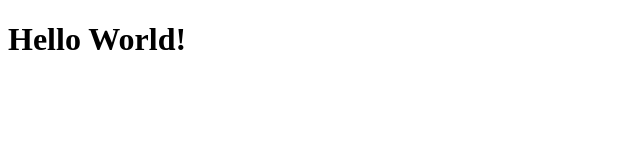
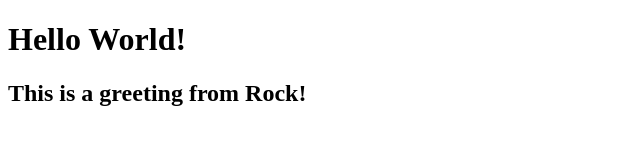
Before and after one commit to heyaus/heyaus.github.io, a plain HTML site: page index.html in a window 1280 px wide. Shown: the whole page, without its empty margins (0-640 px from the left). Drawn offline with Linux system fonts and the light colour scheme.

Commit message:
Update index.html

```diff
--- a/index.html
+++ b/index.html
@@ -6,5 +6,6 @@
 </head>
 <body>
   <h1>Hello World!</h1>
+  <h2>This is a greeting from Rock!</h2>
 </body>
 </html>
```
